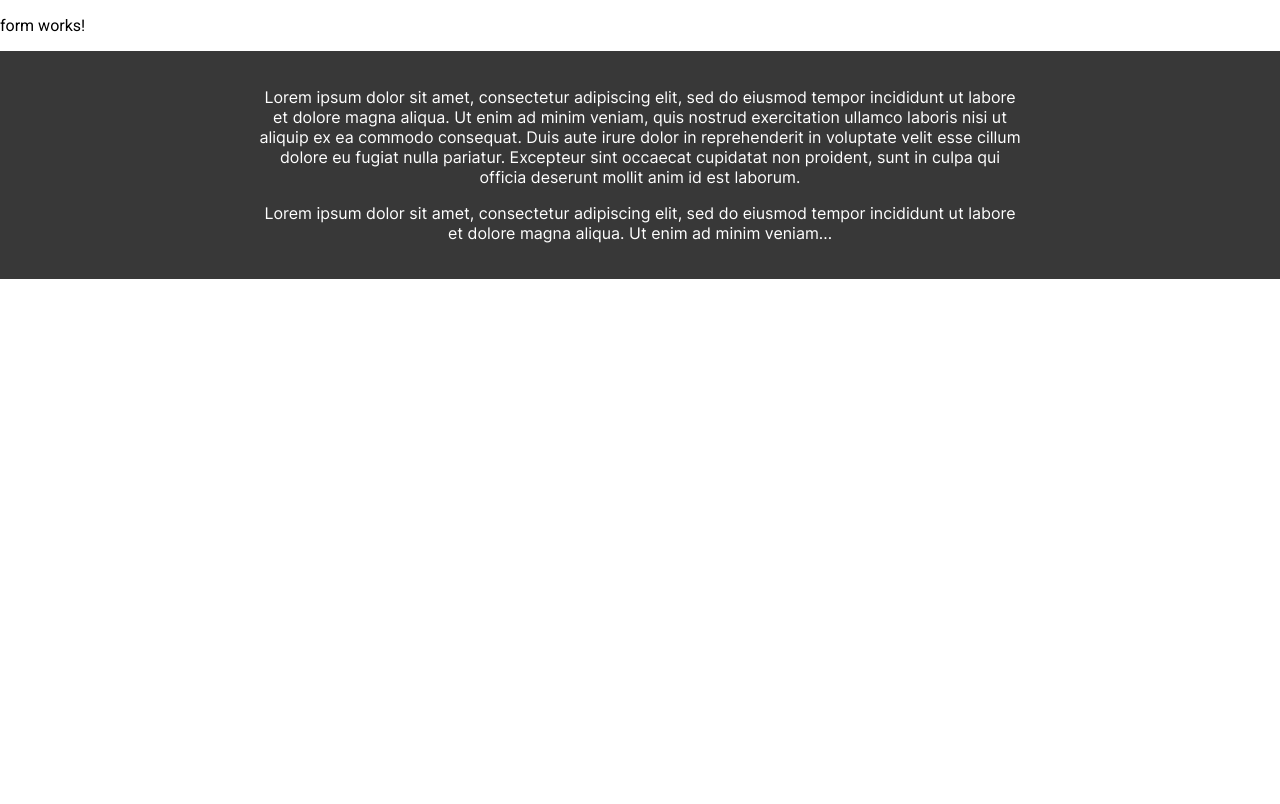
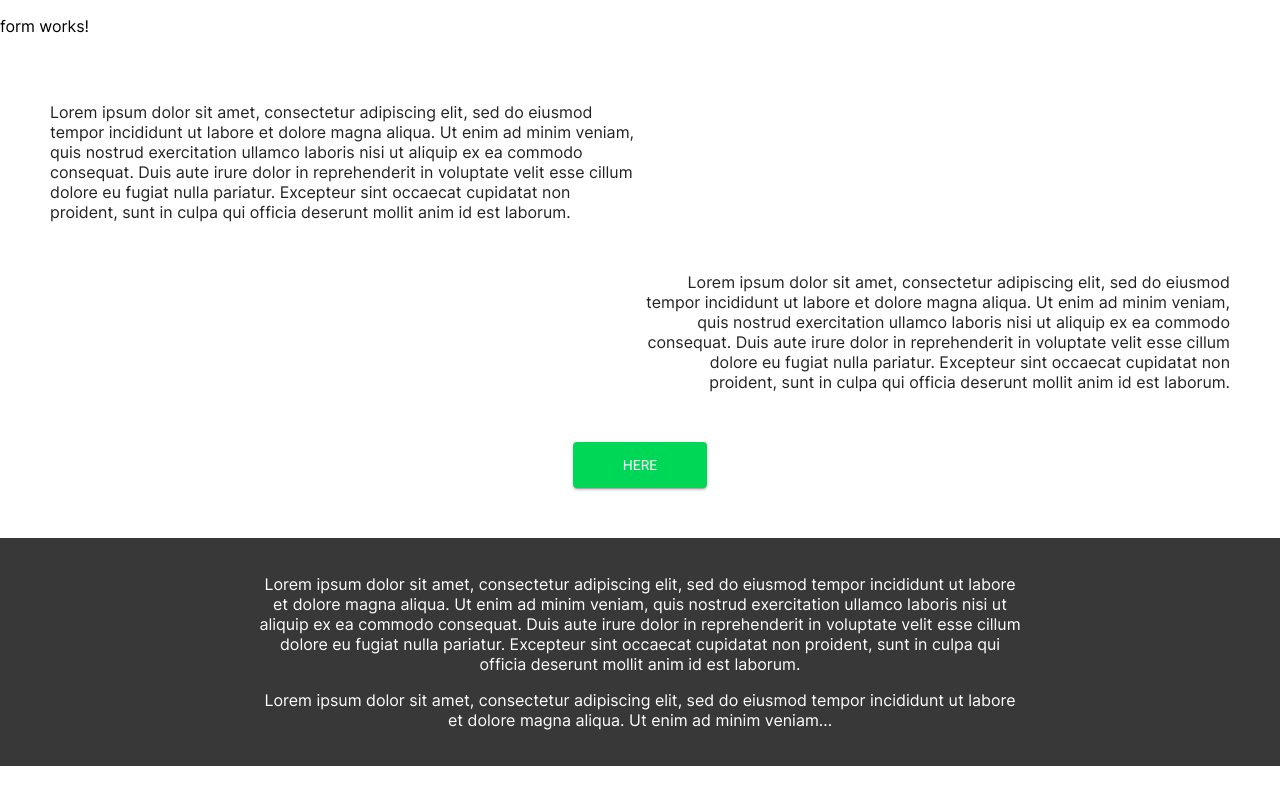
Before and after one commit to LagreMedia/Cain_, an Angular app: page / in a window 1280 px wide. Shown: the top 804 px of the page. Built offline with nearby package versions, Linux system fonts and the light colour scheme.

Commit message:
push everything remote

```diff
--- a/src/app/form/form.component.html
+++ b/src/app/form/form.component.html
@@ -1,3 +1,5 @@
 <p>form works!</p>
 
+<app-content></app-content>
+
 <app-footer></app-footer>
--- a/src/styles.scss
+++ b/src/styles.scss
@@ -2,20 +2,11 @@
 // Custom Theming for Angular Material
 // For more information: https://material.angular.io/guide/theming
 @use '@angular/material' as mat;
-// Plus imports for other components in your app.
 
-// Include the common styles for Angular Material. We include this here so that you only
-// have to load a single css file for Angular Material in your app.
-// Be sure that you only ever include this mixin once!
 @include mat.core();
 
-// Define the palettes for your theme using the Material Design palettes available in palette.scss
-// (imported above). For each palette, you can optionally specify a default, lighter, and darker
-// hue. Available color palettes: https://material.io/design/color/
 $Cain_-primary: mat.define-palette(mat.$indigo-palette);
 $Cain_-accent: mat.define-palette(mat.$pink-palette, A200, A100, A400);
-
-// The warn palette is optional (defaults to red).
 $Cain_-warn: mat.define-palette(mat.$red-palette);
 
 // Create the theme object. A theme consists of configurations for individual
@@ -35,15 +26,17 @@
 
 /* You can add global styles to this file, and also import other style files */
 
-body {
-    margin: 0;
-    padding: 0;
-    font-size: 16px; // set rem here for entire application
-}
-
 @font-face {
     font-family: "Inter";
     src: local("Inter"), url(./assets/fonts/Inter/Inter-Regular.ttf) format("truetype");
 }
-html, body { height: 100%; }
-body { margin: 0; font-family: Roboto, "Helvetica Neue", sans-serif; }
+
+html, body {
+  height: 100%;
+}
+body {
+  margin: 0;
+  padding: 0;
+  font-family: Inter, "Helvetica Neue", sans-serif;
+  font-size: 16px;
+}
```
